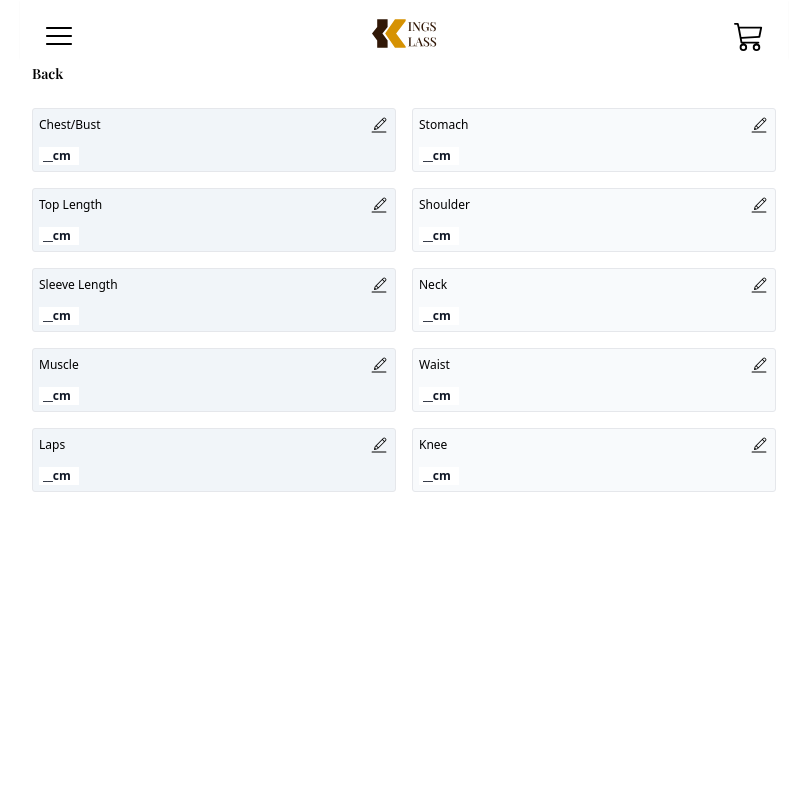
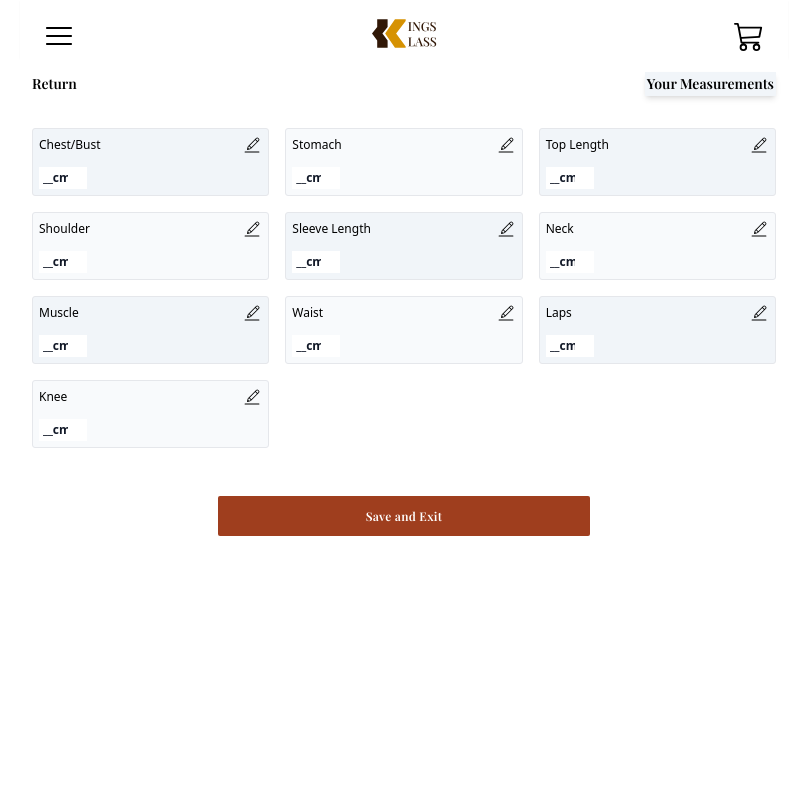
Before and after one commit to itsoluwatobby/KingKlass, a React (Vite) app: page / in a window 1280 px wide. Shown: the top 800 px of the page, without its empty margins (236-1043 px from the left). Built offline with nearby package versions, Linux system fonts and the light colour scheme; a web font is replaced by a local one.

Commit message:
working on measurements ui

```diff
--- a/src/components/authentication/Login.tsx
+++ b/src/components/authentication/Login.tsx
@@ -43,7 +43,7 @@ export const Login = () => {
       setAppState(prev => ({ ...prev, loading: false }))
     }
   }
-  void (handleSubmit)
+
   useEffect(() => {
     if (!isError) return
     const timeoutId = setTimeout(() => {
--- a/src/components/modals/Measurements.tsx
+++ b/src/components/modals/Measurements.tsx
@@ -1,80 +1,79 @@
 import { useDesignerContext } from "../../hooks/useDesignerContext";
-import { CiEdit } from "react-icons/ci";
-// import { MeasurementMetrics } from "../../utility/constants";
-import { initMeasurementParams } from "../../utility/initialVariables";
-import { useState } from 'react'
+import { initAppState, initMeasurements } from "../../utility/initialVariables";
+import { useEffect, useState } from 'react'
+import { MeasurementCard } from "./measurement/MeasurementCard";
+import { Buttons } from "../appComponents/Buttons";
+import { toast } from "react-toastify";
+import { sanitizeEntries } from "../../utility/sanitizeEntries";
 
 
 export const Measurements = () => {
-  const [userMeasurements, setUserMeasurements] = useState<MeasurementProps[]>(initMeasurementParams);
+  const [appState, setAppState] = useState<AppStateType>(initAppState)
+  const [userMeasurements, setUserMeasurements] = useState<MeasurementProps>(initMeasurements);
   const { toggleNav, setToggleNav } = useDesignerContext() as DesignerContextProps;
+
+  const { isLoading, isError } = appState;
 
   const handleSave = () => {
     try {
-      console.log(userMeasurements)
+      const newMeasurementEntries = sanitizeEntries(userMeasurements);
+      console.log(newMeasurementEntries)
+
+      setAppState(prev => ({ ...prev, success: true }))
+      setToggleNav({ modalType: "userNavModal" })
+      toast.success('Measurement Added!')
     }
     catch (error: any) {
       console.log(error)
+      setAppState(prev => ({ ...prev, isError: true }))
+      toast.error('error message')
+    }
+    finally {
+      setAppState(prev => ({ ...prev, loading: false }))
     }
   }
-  void(handleSave)
+
+  useEffect(() => {
+    if (!isError) return
+    const timeoutId = setTimeout(() => {
+      setAppState(prev => ({ ...prev, isError: false }))
+    }, 5000)
+    return () => {
+      clearTimeout(timeoutId)
+    }
+  }, [isError])
 
   return (
     <section className={`${toggleNav.modalType !== "measurements" ? 'fixed' : 'hidden'} bg-white midscreen:w-full w-full md:w-[60%] min-h-[95vh] mt-14 z-50 duration-300`}>
       <div className={`px-3 py-2 relative flex flex-col gap-y-6 w-full min-h-[88vh]`}>
-        <span
-        onClick={() => setToggleNav({ modalType: "userNavModal" })}
-        className="text-sm hover:underline cursor-pointer font-semibold">Back</span>
+        <div className="flex items-center justify-between py-2 font-semibold">
+          <span
+            onClick={() => setToggleNav({ modalType: "userNavModal" })}
+            className="text-sm hover:underline cursor-pointer font-semibold">Return</span>
+          <h3 className="text-sm bg-slate-100 shadow-md p-0.5">Your Measurements</h3>
+        </div>
 
-        <div className="w-full grid grid-cols-2 gap-4">
+        <div className="w-full grid grid-cols-2 md:grid-cols-2 sm:grid-cols-3 lg:grid-cols-3 gap-4 transition-all">
           {
-            userMeasurements.map(measure => (
-              <Measurement key={measure.name}
-                measurementObj={{
-                  name: measure.name,
-                  value: measure.value
-                }}
+            Object.entries(userMeasurements).map(([key, value]) => (
+              <MeasurementCard key={key}
+                keyName={key as MEASUREMENT_METRICS}
+                value={value}
                 setUserMeasurements={setUserMeasurements}
               />
             ))
           }
         </div>
+
+        <Buttons
+          onClick={handleSave}
+          px='' py='' isLoading={isLoading}
+          classNames='self-center mt-6 rounded-sm font-semibold bg-orange-800 bg-opacity-95 text-xs text-white w-[95%] tracking-wide md:w-1/2 py-3 hover:bg-orange-700 active:bg-orange-800 transition-colors'
+        >
+          Save and Exit
+        </Buttons>
       </div>
+
     </section>
   )
 }
-
-
-type MeasurementProps = {
-  measurementObj: {
-    name: string;
-    value: string;
-  };
-  setUserMeasurements: React.Dispatch<React.SetStateAction<MeasurementProps[]>>
-}
-const Measurement = ({ measurementObj, setUserMeasurements }: MeasurementProps) => {
-
-  return (
-    <div className="font-sans border rounded-[3px] flex flex-col p-1.5 even:bg-slate-50 odd:bg-slate-100 gap-y-3 font-semibold text-[12px] w-full">
-      <div className="flex items-center justify-between">
-        <p className="font-medium">{measurementObj.name}</p>
-        <CiEdit className="text-xl cursor-pointer" />
-      </div>
-
-      <input type="tel"
-        inputMode='numeric'
-        name={measurementObj.name}
-        value={measurementObj.value}
-        placeholder="__cm"
-        onChange={e => {
-          if (e.target.name === measurementObj.name) {
-            setUserMeasurements(prev => ([...prev,
-                                          { name: e.target.name, value: e.target.value
-                                          }]))
-          }}
-        }
-        className={`border-0 focus:outline-0 self-start placeholder:text-gray-900 placeholder:text-xs w-10 px-1`}
-      />
-    </div>
-  )
-}
--- /dev/null
+++ b/src/components/modals/measurement/MeasurementCard.tsx
@@ -0,0 +1,34 @@
+import { ChangeEvent } from "react";
+import { CiEdit } from "react-icons/ci";
+
+type MeasurementCardProps = {
+  keyName: MEASUREMENT_METRICS;
+  value: string;
+  setUserMeasurements: React.Dispatch<React.SetStateAction<MeasurementProps>>
+}
+export const MeasurementCard = ({ keyName, value, setUserMeasurements }: MeasurementCardProps) => {
+
+  const handleEntry = (event: ChangeEvent<HTMLInputElement>) => {
+    const [name, eventValue] = [event.target.name, event.target.value];
+    setUserMeasurements(prev => ({ ...prev, [name]: eventValue }));
+  }
+
+  return (
+    <div className="font-sans border rounded-[3px] flex flex-col p-1.5 even:bg-slate-50 odd:bg-slate-100 gap-y-3 font-semibold text-[12px] w-full">
+      <div className="flex items-center justify-between">
+        <p className="font-medium">{keyName}</p>
+        <CiEdit className="text-xl cursor-pointer" />
+      </div>
+
+      <input type="number"
+        inputMode='numeric'
+        name={keyName}
+        value={value}
+        min={0}
+        placeholder="__cm"
+        onChange={handleEntry}
+        className={`border-0 focus:outline-0 self-start placeholder:text-gray-900 placeholder:text-xs w-12 px-1 py-0.5`}
+      />
+    </div>
+  )
+}
--- a/src/types/designer.d.ts
+++ b/src/types/designer.d.ts
@@ -50,7 +50,8 @@ type Reviews = {
   author: string;
   createdAt: string;
 }
-type MeasurementProps = {
-  name: string;
-  value: string;
-}
+
+type MEASUREMENT_METRICS = "Chest/Bust" | "Stomach" | "Top Length" | "Shoulder" | "Sleeve Length" | "Neck" |
+  "Muscle" | "Waist" | "Laps" | "Knee";
+
+type MeasurementProps = Record<MEASUREMENT_METRICS, string>;
--- a/src/utility/constants.ts
+++ b/src/utility/constants.ts
@@ -113,8 +113,3 @@ export const NavLinks = [
   { name: 'About Us', link: '#aboutUs' },
   { name: 'Contact Us', link: '#contactUs' },
 ]
-
-export const MeasurementMetrics = [
-  "Chest/Bust", "Stomach", "Top Length", "Shoulder", "Sleeve Length", "Neck",
-  "Muscle", "Waist", "Laps", "Knee"
-]
--- a/src/utility/initialVariables.ts
+++ b/src/utility/initialVariables.ts
@@ -31,9 +31,27 @@ export const inputValidation: Validations = {
   validEmail: false, validPassword: false, matchingPassword: false
 }
 
-export const initMeasurementParams: MeasurementProps[] = [
-  { name: "Chest/Bust", value: "" }, { name: "Stomach", value: "" }, { name: "Top Length", value: "" },
-  { name: "Shoulder", value: "" }, { name: "Sleeve Length", value: "" }, { name: "Neck", value: "" },
-  { name: "Muscle", value: "" }, { name: "Waist", value: "" }, { name: "Laps", value: "" },
-  { name: "Knee", value: "" }
-]
+// export const initMeasurements: MeasurementProps = {
+//   "Chest/Bust": { name: "Chest/Bust", value: "" },
+//   "Stomach": { name: "Stomach", value: "" },
+//   "Top Length": { name: "Top Length", value: "" },
+//   "Shoulder": { name: "Shoulder", value: "" },
+//   "Sleeve Length": { name: "Sleeve Length", value: "" },
+//   "Neck": { name: "Neck", value: "" },
+//   "Muscle": { name: "Muscle", value: "" },
+//   "Waist": { name: "Waist", value: "" },
+//   "Laps": { name: "Laps", value: "" },
+//   "Knee": { name: "Knee", value: "" }
+// }
+export const initMeasurements: MeasurementProps = {
+  "Chest/Bust": "",
+  "Stomach": "" ,
+  "Top Length": "" ,
+  "Shoulder": "" ,
+  "Sleeve Length": "",
+  "Neck": "",
+  "Muscle": "",
+  "Waist": "",
+  "Laps": "",
+  "Knee": ""
+}
```
